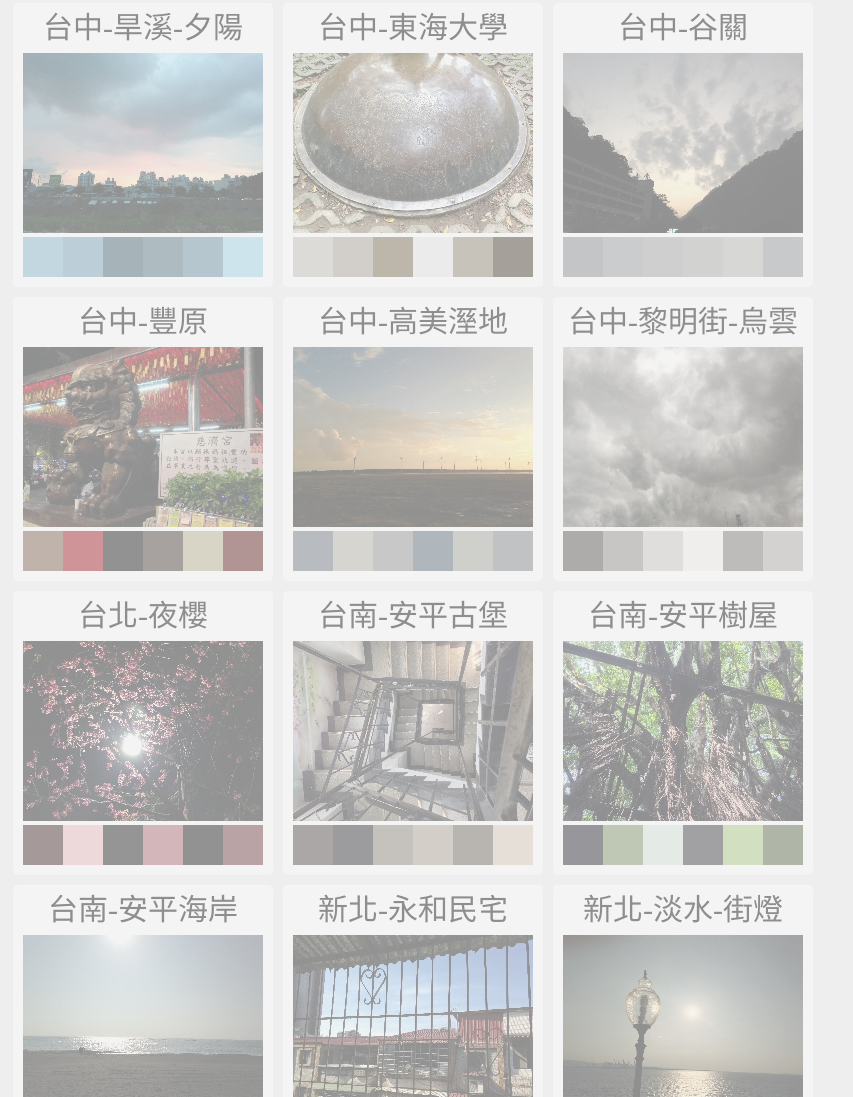
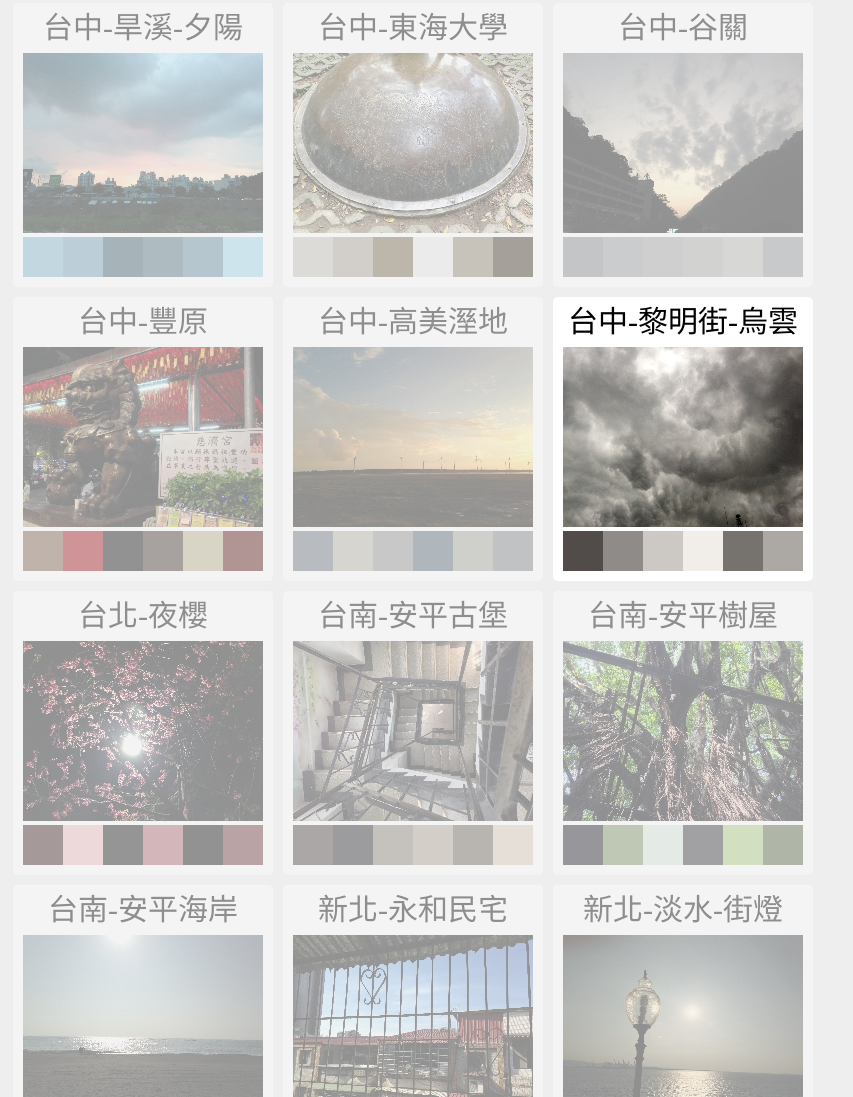
Before and after one commit to LeoHung/taiwancolors, a plain HTML site: page index.html in a window 1280 px wide. Shown: the part 892-1989 px from the top of the page, without its empty margins (0-853 px from the left). Drawn offline with nearby package versions, Linux system fonts and the light colour scheme.

Commit message:
add feature: active pic-container will not fadeout.

```diff
--- a/css/index_grid.css
+++ b/css/index_grid.css
@@ -125,6 +125,15 @@ div.pic-container {
 	border-radius: 5px;
 	overflow: hidden;
 	opacity: 0.4;
+	-webkit-transition:opacity .5s; /* For Safari 3.1 to 6.0 */
+	transition:opacity .5s;
+}
+
+div.pic-container:hover {
+	opacity: 1;
+}
+div.pic-active {
+	opacity: 1;
 }
 
 div.pic-title {
--- a/index.html
+++ b/index.html
@@ -56,7 +56,10 @@
 			$("div.loading").hide();
 		}
 
+/*
 		$(".pic-container").hover( function(){ $(this).fadeTo("fast", 1);}, function(){ $(this).fadeTo("fast", .4)} );
+*/
+		$(".pic-container").click( function(){ $(".pic-container").removeClass("pic-active"); $(this).addClass("pic-active"); } );
 
 		$(".pic-container").click( function(){
 			var i = parseInt( $(this).attr("data-index"));
```
